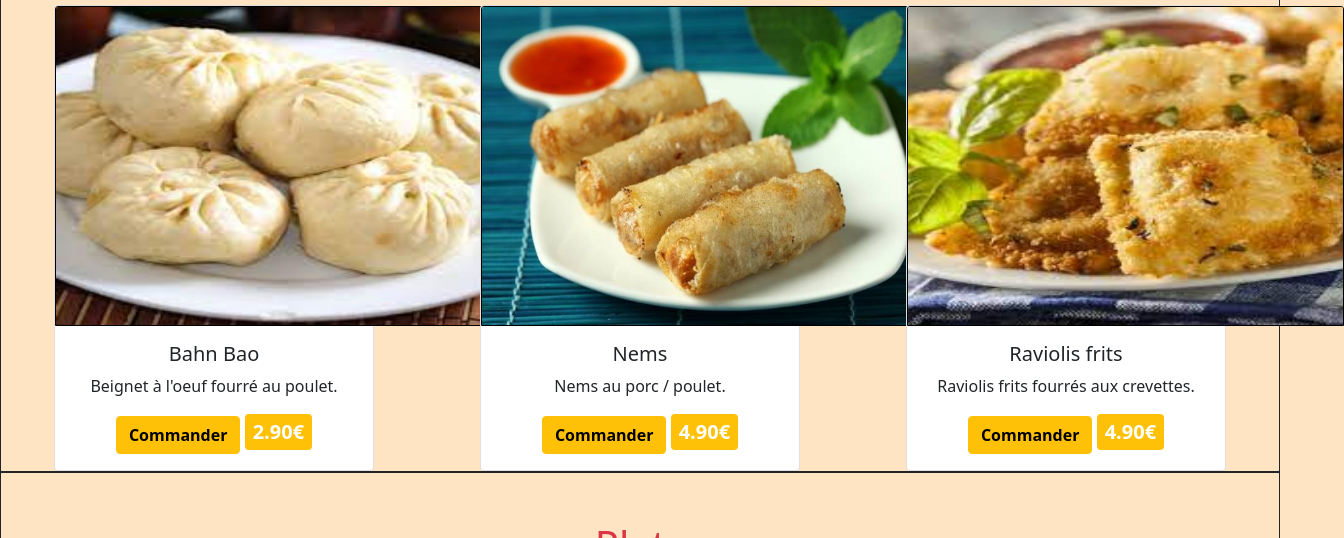
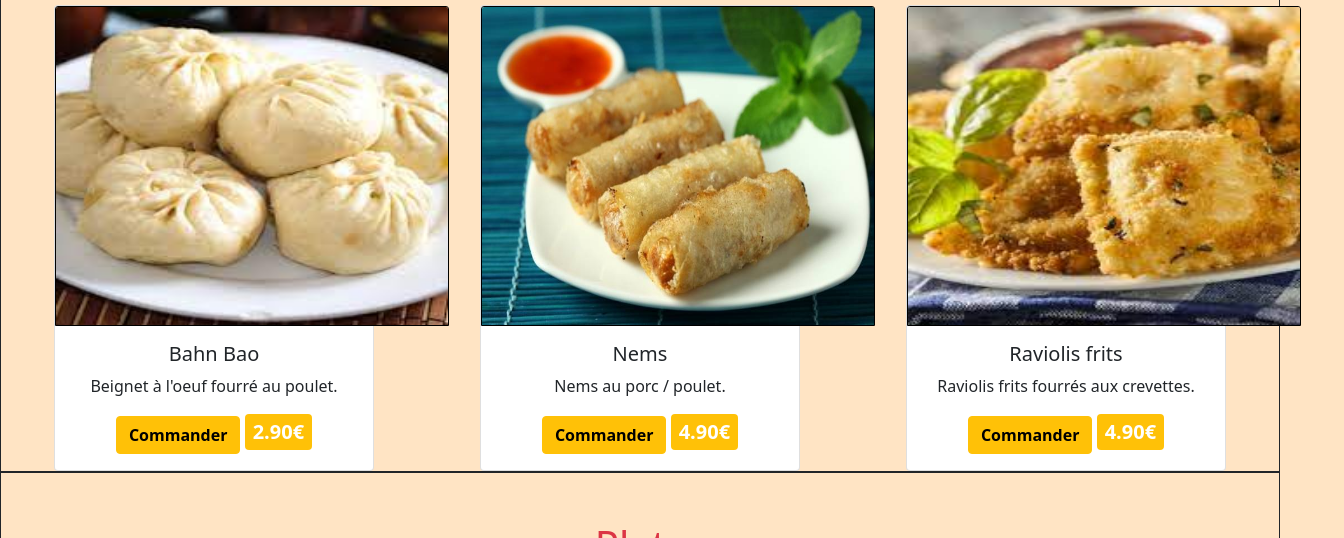
Before and after one commit to Alxlct/CarteRestau, a plain HTML site: page index.html in a window 1280 px wide. Shown: the part 262-800 px from the top of the page, 1344 px wide, since content can reach past the window. Drawn offline with nearby package versions, Linux system fonts and the light colour scheme.

Commit message:
modif taille image

```diff
--- a/assets/css/style.css
+++ b/assets/css/style.css
@@ -1,6 +1,6 @@
 .imgSize {
     border: solid 1px black;
-    width: 27.3rem;
+    width: 24.6rem;
     height: 20rem;
     text-align: center;
 
```
